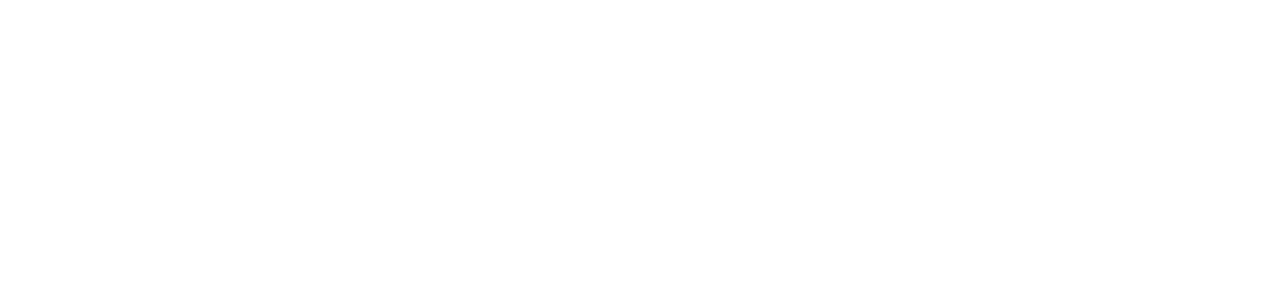
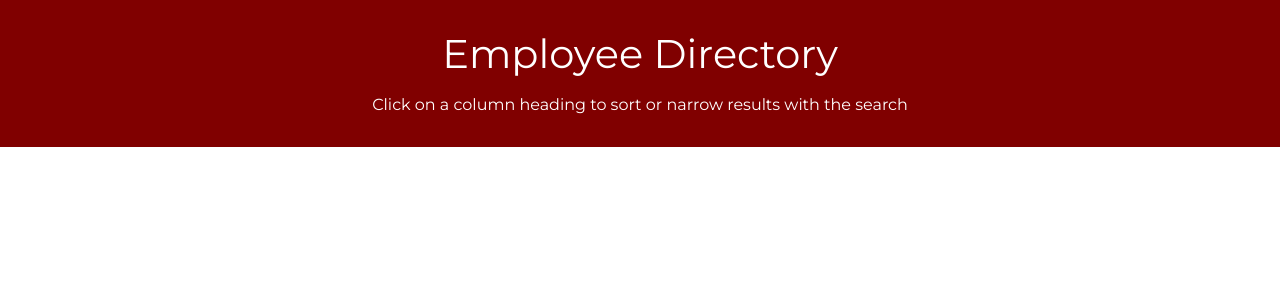
Before and after one commit to ryan-harris/react-employee-directory, a React (Create React App) app: page / in a window 1280 px wide. Shown: the top 300 px of the page. Built offline with nearby package versions, Linux system fonts and the light colour scheme; the HTML template or start-up script is replaced by a standard one.

Commit message:
Header component

```diff
--- a/src/App.js
+++ b/src/App.js
@@ -1,7 +1,13 @@
 import React from 'react';
+import Header from './components/Header';
 
 function App() {
-  return <div></div>;
+  return (
+    <>
+      <Header />
+      {/* <DirectoryTable /> */}
+    </>
+  );
 }
 
 export default App;
--- /dev/null
+++ b/src/components/Header/index.js
@@ -0,0 +1,13 @@
+import React from 'react';
+import './style.css';
+
+const Header = () => {
+  return (
+    <header>
+      <h1>Employee Directory</h1>
+      <p>Click on a column heading to sort or narrow results with the search</p>
+    </header>
+  );
+};
+
+export default Header;
--- /dev/null
+++ b/src/components/Header/style.css
@@ -0,0 +1,16 @@
+header {
+  text-align: center;
+  background-color: maroon;
+  color: white;
+  height: auto;
+}
+
+header h1 {
+  margin: auto;
+  padding: 30px 0 15px;
+}
+
+header p {
+  margin: auto;
+  padding-bottom: 30px;
+}
--- a/src/index.css
+++ b/src/index.css
@@ -1,13 +1,6 @@
+@import url('https://fonts.googleapis.com/css?family=Montserrat&display=swap');
+
 body {
   margin: 0;
-  font-family: -apple-system, BlinkMacSystemFont, 'Segoe UI', 'Roboto', 'Oxygen',
-    'Ubuntu', 'Cantarell', 'Fira Sans', 'Droid Sans', 'Helvetica Neue',
-    sans-serif;
-  -webkit-font-smoothing: antialiased;
-  -moz-osx-font-smoothing: grayscale;
+  font-family: 'Montserrat', sans-serif;
 }
-
-code {
-  font-family: source-code-pro, Menlo, Monaco, Consolas, 'Courier New',
-    monospace;
-}
```
